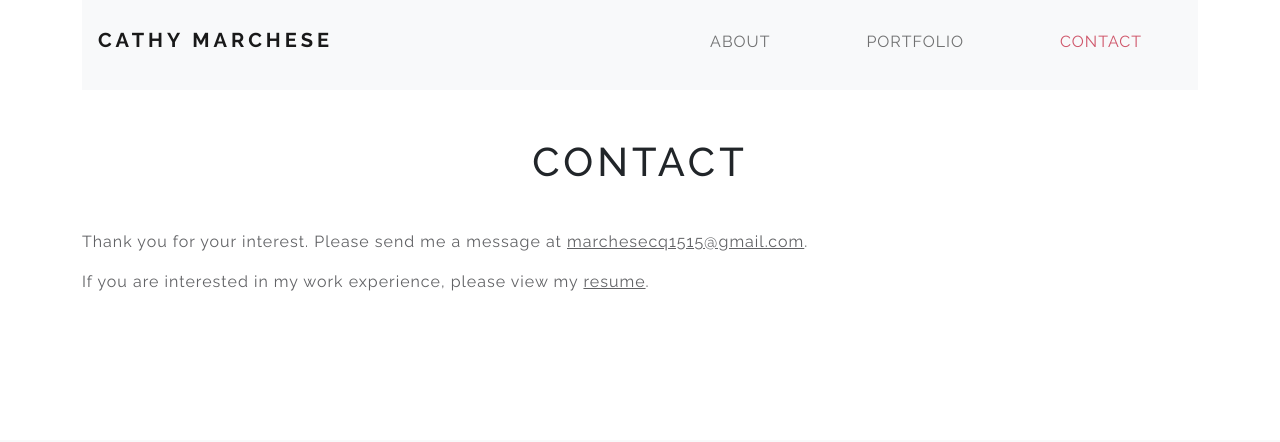
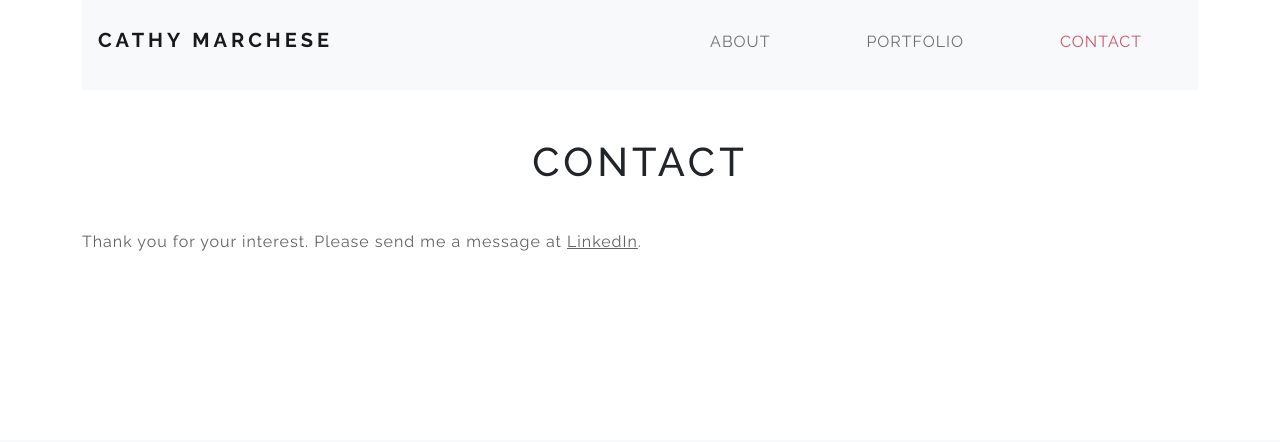
Before and after one commit to crrmarchese/crrmarchese.github.io, a plain HTML site: page contact.html in a window 1280 px wide. Shown: the part 297-739 px from the top of the page. Drawn offline with nearby package versions, Linux system fonts and the light colour scheme.

Commit message:
Update contact info

```diff
--- a/contact.html
+++ b/contact.html
@@ -60,8 +60,7 @@
 				</div>
 			</div>
 
-			<p>Thank you for your interest. Please send me a message at <a href="mailto:marchesecq1515@gmail.com">marchesecq1515@gmail.com</a>.</p>
-			<p>If you are interested in my work experience, please view my <a href="https://1drv.ms/b/s!AtT3DKFm4NiYhDSEIrF0brZ-fs4J" target="_blank">resume</a>.</p>
+			<p>Thank you for your interest. Please send me a message at <a href="https://www.linkedin.com/in/catherinemarchese/" title="LinkedIn" target="_blank">LinkedIn</a>.</p>
 		</div>
 	</main>
 
```
